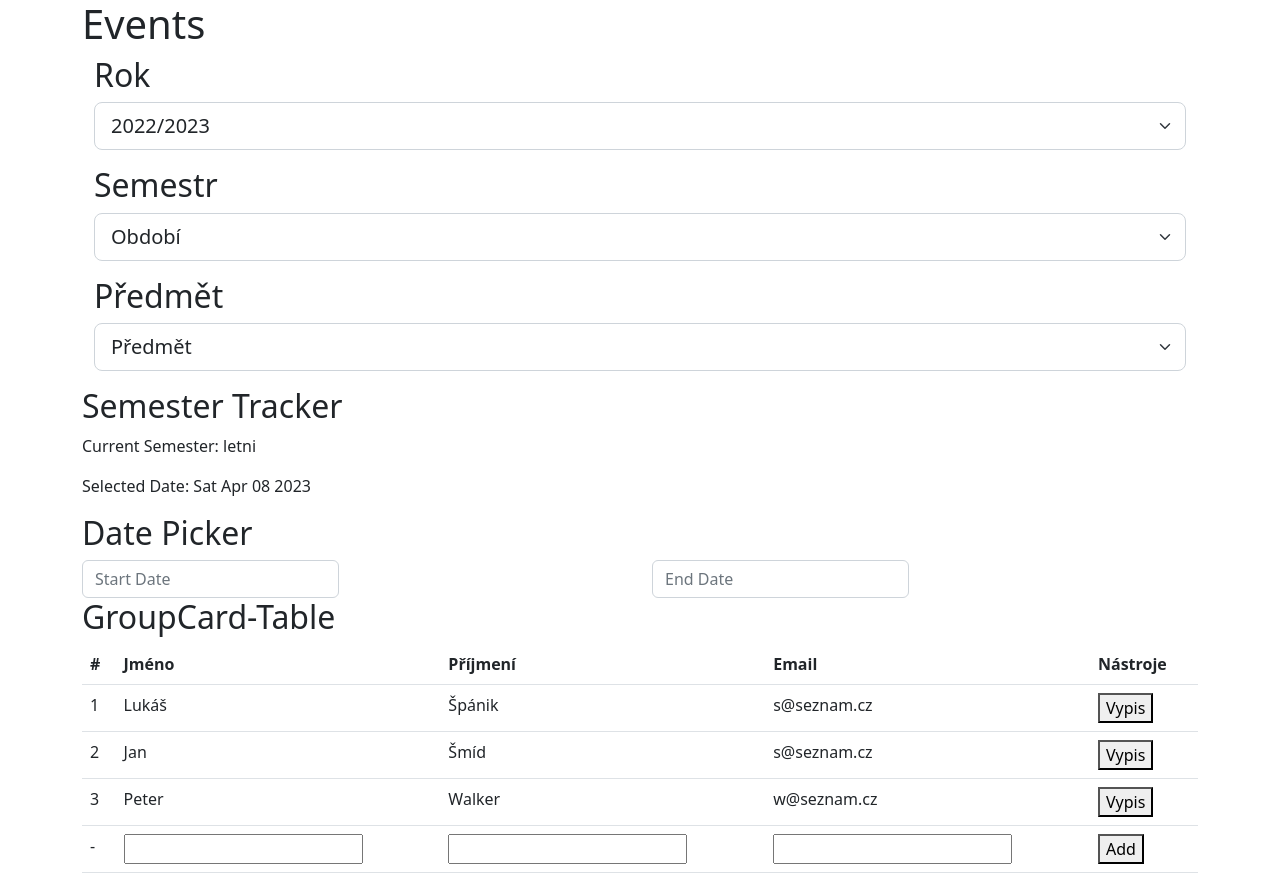
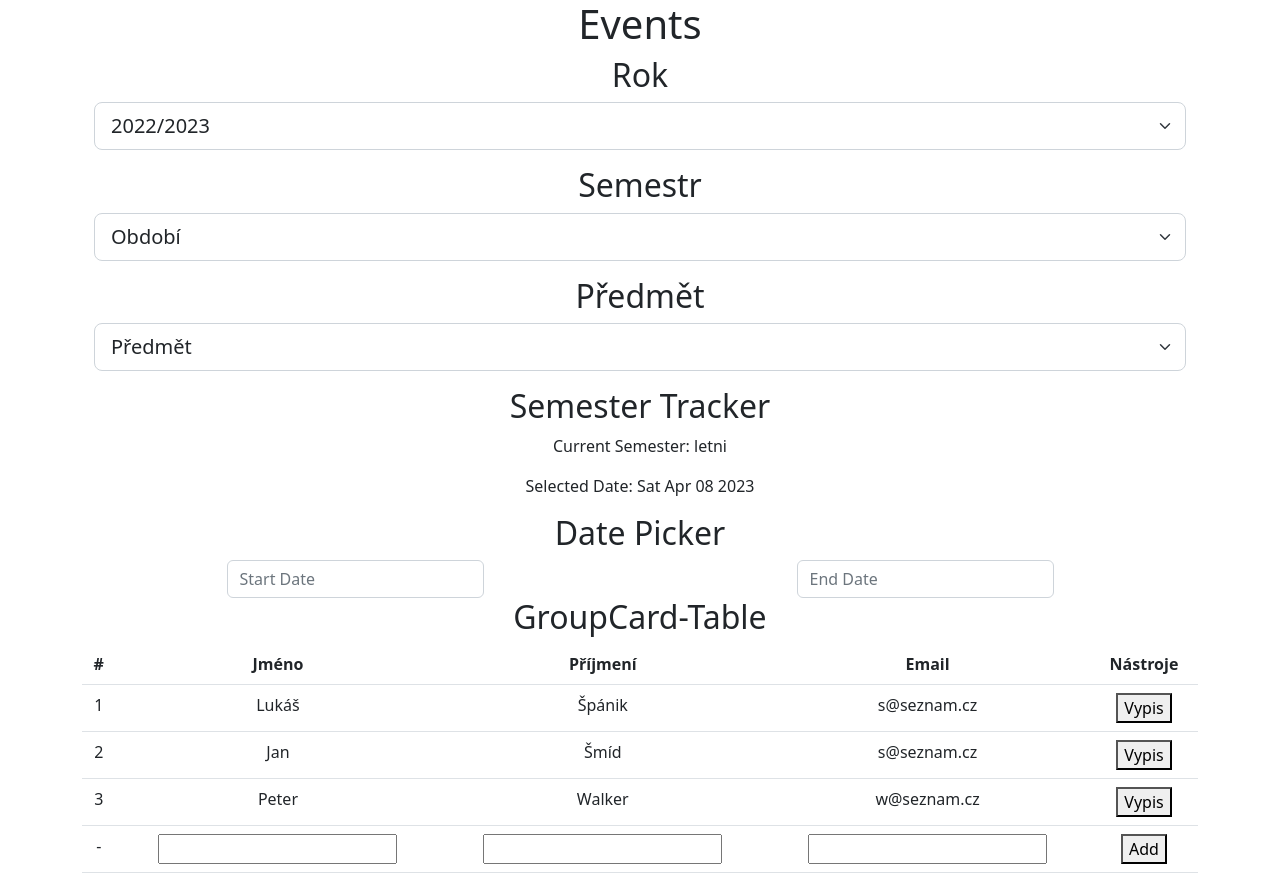
Before and after one commit to JohnySmid/projekt, a React (Create React App) app: page / in a window 1280 px wide. Built offline with nearby package versions, Linux system fonts and the light colour scheme.

Commit message:
added FrontPage

```diff
--- a/src/App.js
+++ b/src/App.js
@@ -1,34 +1,13 @@
 import './App.css';
 import 'bootstrap/dist/css/bootstrap.min.css';
-import AllSelect from './comp/AllSelect';
 
-
-import SemesterTracker from './comp/SemestrTracker';
-import GroupCard from './comp/GroupCard';
-import DateRangePicker from './comp/DatePicker';
+import { FrontPage } from './Pages/FrontPage';
 
 
 function App() {
-  const handleDateChange = (name, date) => {
-    // do something with the updated date
-  }
   return (
-   <div className="container">
-    <div className="row">
-      <h1>Events</h1>
-    </div>
-    <div className="row">
-      <AllSelect/>
-    </div>
-    <div className="row">
-      <SemesterTracker />
-    </div>
-    <div className="row">
-      <DateRangePicker />
-    </div>
-    <div className="row">
-    <GroupCard />
-    </div>
+   <div className="App">
+      <FrontPage />
    </div>
   );
 }
--- /dev/null
+++ b/src/Pages/FrontPage.js
@@ -0,0 +1,30 @@
+import { AllSelect } from '../comp/AllSelect'
+import { SemesterTracker } from '../comp/SemestrTracker';
+import {GroupCard} from '../comp/GroupCard';
+import {DateRangePicker} from '../comp/DatePicker';
+
+
+export const FrontPage = () => {
+    const handleDateChange = (name, date) => {
+        // do something with the updated date
+      }
+      return (
+       <div className="container">
+        <div className="row">
+          <h1>Events</h1>
+        </div>
+        <div className="row">
+          <AllSelect />
+        </div>
+        <div className="row">
+          <SemesterTracker />
+        </div>
+        <div className="row">
+          <DateRangePicker />
+        </div>
+        <div className="row">
+        <GroupCard />
+        </div>
+       </div>
+      );
+}
--- a/src/comp/DatePicker.js
+++ b/src/comp/DatePicker.js
@@ -2,7 +2,7 @@ import React, { useState } from 'react';
 import DatePicker from 'react-datepicker';
 import 'react-datepicker/dist/react-datepicker.css';
 
-const DateRangePicker = () => {
+export const DateRangePicker = () => {
   const [startDate, setStartDate] = useState(null);   // state variable for start date
   const [endDate, setEndDate] = useState(null);      // state variable for end date
 
@@ -44,5 +44,3 @@ const DateRangePicker = () => {
     </div>
   );
 };
-
-export default DateRangePicker;
--- a/src/comp/GroupCard.js
+++ b/src/comp/GroupCard.js
@@ -8,7 +8,7 @@ const SingleGroup = {
     ]
 }
 
-const GroupCard = () => {
+export const GroupCard = () => {
     const [name, setName] = useState('');
     const [surname, setSurname] = useState('');
     const [email, setEmail] = useState('');
@@ -66,5 +66,3 @@ const GroupCard = () => {
     </div>
     )
 };
-
-export default GroupCard;
--- a/src/comp/SelectDate.js
+++ b/src/comp/SelectDate.js
@@ -1,6 +1,6 @@
 import {useState} from "react";
 
-const SelectDate = () => {
+export const SelectDate = () => {
 
   const options = [
     {value: '2021/2022', text: '2021/2022'},
@@ -28,5 +28,3 @@ const SelectDate = () => {
     </div>
   );
 };
-
-export default SelectDate;
--- a/src/comp/SelectSubject.js
+++ b/src/comp/SelectSubject.js
@@ -1,6 +1,6 @@
 import {useState} from "react";
 
-const SelectSubject = () => {
+export const SelectSubject = () => {
     const options = [
         {value: 'Matematika', text: 'Matematika'},
         {value: 'Informatika', text: 'Informatika'},
@@ -26,5 +26,3 @@ const SelectSubject = () => {
         </div>
       );
 };
-
-export default SelectSubject;
--- a/src/comp/SelectTerm.js
+++ b/src/comp/SelectTerm.js
@@ -1,7 +1,7 @@
 
 import {useState} from "react";
 
-const SelectTerm = () => {
+export const SelectTerm = () => {
     const options = [
         {value: 'zima', text: 'zima'},
         {value: 'leto', text: 'leto'},
@@ -26,5 +26,3 @@ const SelectTerm = () => {
         </div>
     );
 };
-
-export default SelectTerm;
--- a/src/comp/SemestrTracker.js
+++ b/src/comp/SemestrTracker.js
@@ -1,6 +1,6 @@
 import React, { useState } from 'react';
 
-const SemesterTracker = () => {
+export const SemesterTracker = () => {
     /* Pro debugovani, lze nastavit vlastni datum... */
     /*  const newDate = new Date();
         newDate.setDate(1);
@@ -28,5 +28,3 @@ const SemesterTracker = () => {
         </div>
     );
 };
-
-export default SemesterTracker;
```
Also changed, not shown: src/comp/AllSelect.js (+4 -6 lines).
